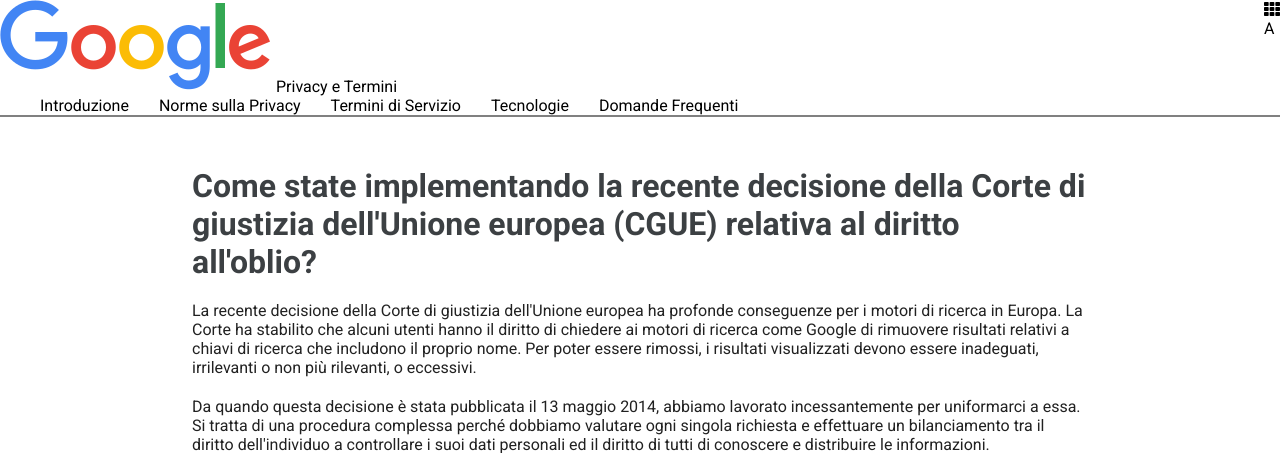
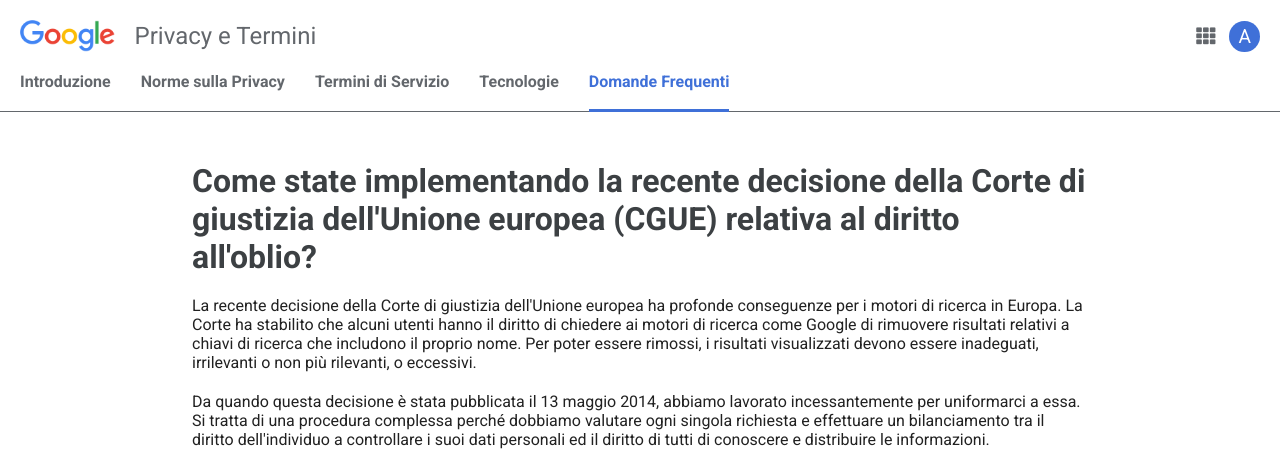
Before and after one commit to banjug/php-google-faq, a PHP site: page / in a window 1280 px wide. Shown: the top 453 px of the page. Run offline with PHP 8.4, Linux system fonts and the light colour scheme.

Commit message:
add header styling

```diff
--- a/index.php
+++ b/index.php
@@ -70,13 +70,13 @@
     ?>
 
     <header>
-        <div>
-            <img src="img/google_logo.png" alt="">
+        <div class="logo-cont">
+            <img class="logo" src="img/google_logo.png" alt="">
             Privacy e Termini
         </div>
-        <div>
-            <i class="fas fa-th"></i>
-            <div>A</div>
+        <div class="profile">
+            <a href="" class="tools"><i class="fas fa-th"></i></a>
+            <a href="" class="user">A</a href="">
         </div>
     </header>
 
@@ -86,7 +86,7 @@
             <li><a href="">Norme sulla Privacy</a></li>
             <li><a href="">Termini di Servizio</a></li>
             <li><a href="">Tecnologie</a></li>
-            <li><a href="">Domande Frequenti</a></li>
+            <li><a class="active" href="">Domande Frequenti</a></li>
         </ul>
     </nav>
 
--- a/style.css
+++ b/style.css
@@ -2,28 +2,75 @@
 * {
     box-sizing: border-box;
     margin: 0;
-    /* padding: 0; */
     font-family: 'Roboto', sans-serif;
 }
 
 header {
     display: flex;
     justify-content: space-between;
+    align-items: center;
+    padding: 20px;
+}
+
+header .logo-cont {
+    display: flex;
+    align-items: center;
+    color: #63676c;
+    font-size: 1.5rem;
+}
+
+header .logo-cont .logo {
+    height: 2rem;
+    margin-right: 20px;
+}
+
+header .profile a {
+    text-decoration: none;
+    margin-left: 10px;
+    font-size: 1.2rem;
+}
+
+header .profile .tools {
+    color: #63676c;
+}
+
+header .profile .user {
+    background-color: #3f70d8;
+    color: white;
+    border-radius: 100%;
+    padding: 4px 9px;
+}
+
+header .profile .tools:hover, header .profile .user:hover {
+    box-shadow: 0 0 0 10px #eff0f0;
+    border-radius: 100%;
 }
 
 nav {
-    border-bottom: 2px solid gray;
+    border-bottom: 1px solid #63676c;
 }
 
-nav ul{
+nav ul {
     display: flex;
     list-style: none;
+    padding: 0 20px 20px;
+    font-weight: 700;
+}
+
+nav ul li {
+    padding: 0;
+    margin-right: 30px;
 }
 
 nav ul a {
-    color: black;
+    color: #63676c;
     text-decoration: none;
-    margin-right: 30px;
+}
+
+nav ul a:hover, nav ul a.active {
+    color: #3f70d8;
+    padding-bottom: 18px;
+    border-bottom: 3px solid #3f70d8;
 }
 
 main {
```
